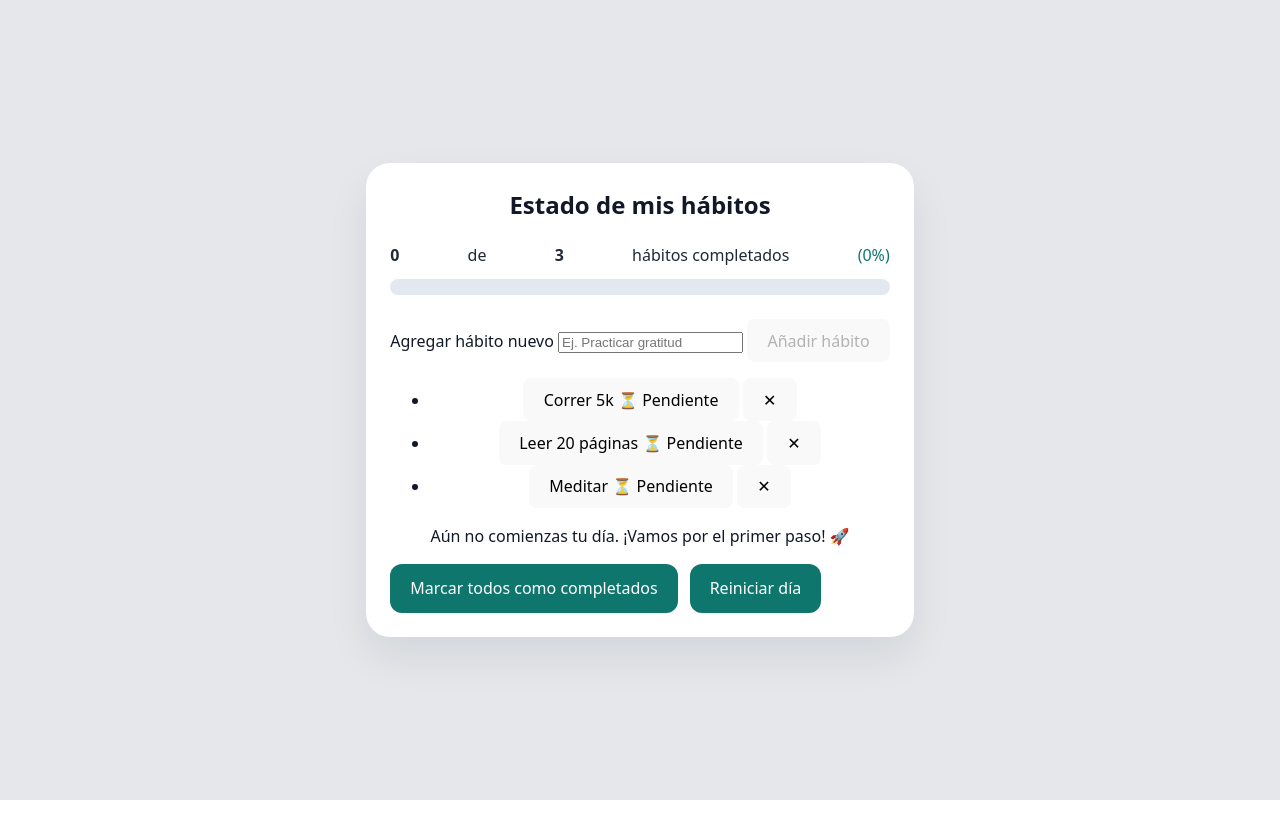
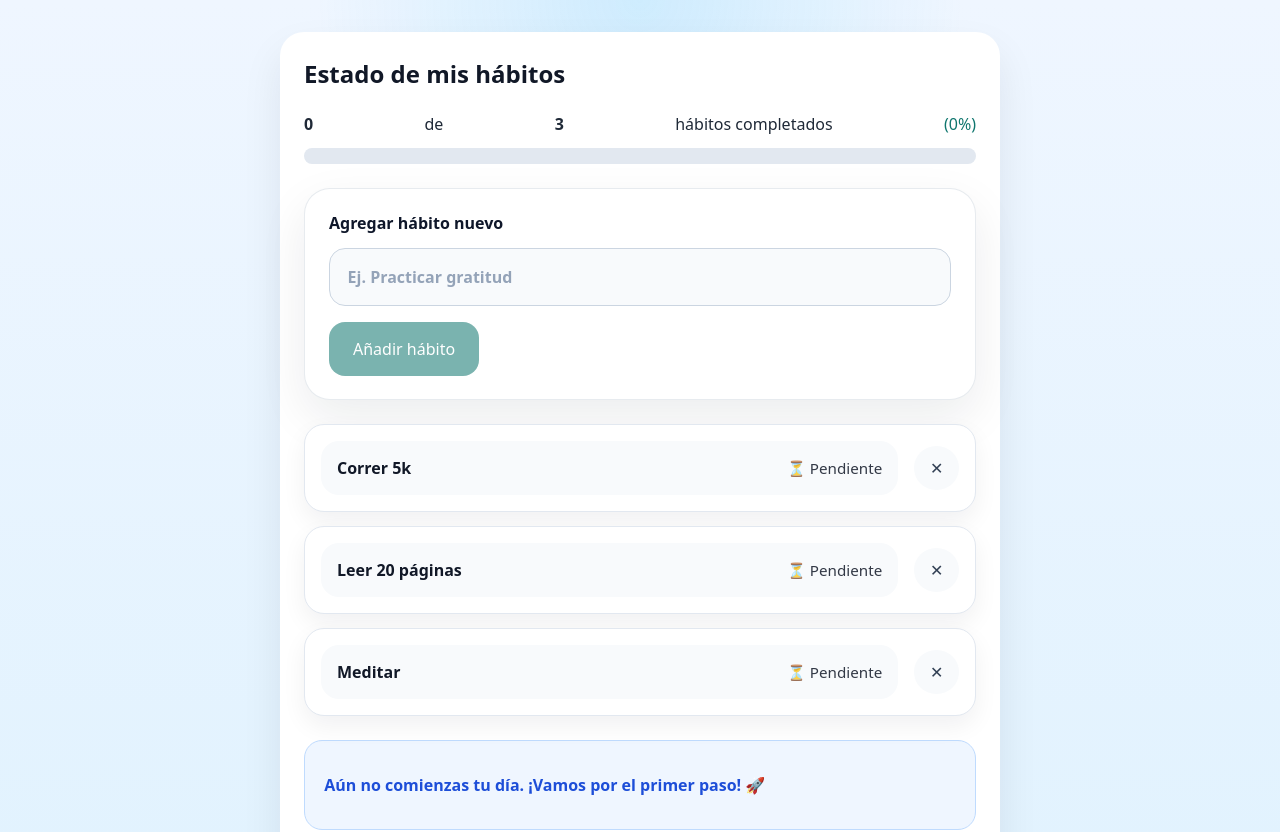
Before and after one commit to Hinalador/Svelte_project, a Svelte app in the folder habit-tracker/: page / in a window 1280 px wide. Shown: the top 832 px of the page. Before the commit the page ends 800 px from the top, so only its background shows below. Built offline with nearby package versions, Linux system fonts and the light colour scheme.

Commit message:
style: refine habit tracker UI and update README notes

```diff
--- a/habit-tracker/src/app.css
+++ b/habit-tracker/src/app.css
@@ -4,8 +4,8 @@
   font-weight: 400;
 
   color-scheme: light dark;
-  color: #111827;
-  background-color: #f8fafc;
+  color: #0f172a;
+  background-color: #e0f2fe;
 
   font-synthesis: none;
   text-rendering: optimizeLegibility;
@@ -17,77 +17,251 @@
   box-sizing: border-box;
 }
 
+html,
 body {
   margin: 0;
+  min-height: 100%;
+}
+
+body {
   display: flex;
-  place-items: center;
+  justify-content: center;
+  align-items: center;
   min-width: 320px;
   min-height: 100vh;
-  background-color: #e5e7eb;
+  background: radial-gradient(circle at top, rgba(56, 189, 248, 0.18), transparent 28%),
+    linear-gradient(180deg, #eff6ff 0%, #e0f2fe 100%);
   color: inherit;
 }
 
 a {
-  font-weight: 500;
-  color: #646cff;
-  text-decoration: inherit;
-}
-a:hover {
-  color: #535bf2;
+  color: inherit;
+  text-decoration: none;
 }
 
-body {
-  margin: 0;
-  display: flex;
-  place-items: center;
-  min-width: 320px;
-  min-height: 100vh;
-}
-
-h1 {
-  font-size: 3.2em;
-  line-height: 1.1;
-}
-
-.card {
-  padding: 2em;
+button,
+input {
+  font: inherit;
 }
 
 #app {
-  max-width: 1280px;
+  width: min(100%, 860px);
   margin: 0 auto;
-  padding: 2rem;
-  text-align: center;
+  padding: 2rem 1rem;
 }
 
-button {
-  border-radius: 8px;
-  border: 1px solid transparent;
-  padding: 0.6em 1.2em;
-  font-size: 1em;
-  font-weight: 500;
-  font-family: inherit;
-  background-color: #1a1a1a;
-  cursor: pointer;
-  transition: border-color 0.25s;
-}
-button:hover {
-  border-color: #646cff;
-}
-button:focus,
-button:focus-visible {
-  outline: 4px auto -webkit-focus-ring-color;
+.formulario-habito {
+  display: grid;
+  gap: 1rem;
+  margin-bottom: 1.5rem;
+  padding: 1.4rem 1.5rem;
+  border-radius: 26px;
+  background: #ffffff;
+  border: 1px solid rgba(148, 163, 184, 0.22);
+  box-shadow: 0 18px 48px rgba(15, 23, 42, 0.08);
 }
 
-@media (prefers-color-scheme: light) {
-  :root {
-    color: #213547;
-    background-color: #ffffff;
+.formulario-habito label {
+  display: grid;
+  gap: 0.8rem;
+  font-weight: 700;
+  color: #0f172a;
+}
+
+.formulario-habito input {
+  width: 100%;
+  padding: 1rem 1.1rem;
+  border-radius: 16px;
+  border: 1px solid #cbd5e1;
+  background: #f8fafc;
+  color: #0f172a;
+  outline: none;
+  transition: border-color 0.2s ease, box-shadow 0.2s ease;
+}
+
+.formulario-habito input:focus {
+  border-color: #38bdf8;
+  box-shadow: 0 0 0 4px rgba(56, 189, 248, 0.15);
+}
+
+.formulario-habito input::placeholder {
+  color: #94a3b8;
+}
+
+.formulario-habito button {
+  width: fit-content;
+  padding: 0.95rem 1.5rem;
+  border-radius: 16px;
+  border: none;
+  background-color: #0f766e;
+  color: #ffffff;
+  cursor: pointer;
+  transition: background-color 0.2s ease, transform 0.2s ease;
+}
+
+.formulario-habito button:hover:not(:disabled) {
+  background-color: #115e59;
+  transform: translateY(-1px);
+}
+
+.formulario-habito button:disabled {
+  opacity: 0.55;
+  cursor: not-allowed;
+}
+
+.lista-habitos {
+  list-style: none;
+  padding: 0;
+  margin: 0 0 1.5rem;
+  display: grid;
+  gap: 0.85rem;
+}
+
+.lista-habitos li {
+  display: grid;
+  grid-template-columns: 1fr auto;
+  gap: 1rem;
+  align-items: center;
+  padding: 1rem 1rem;
+  background: #ffffff;
+  border: 1px solid #e2e8f0;
+  border-radius: 20px;
+  box-shadow: 0 10px 24px rgba(15, 23, 42, 0.06);
+}
+
+.lista-habitos li.completado {
+  background: #ecfdf5;
+  color: #166534;
+}
+
+.habito-boton {
+  width: 100%;
+  display: flex;
+  justify-content: space-between;
+  align-items: center;
+  gap: 0.75rem;
+  padding: 0.95rem 1rem;
+  border: none;
+  border-radius: 18px;
+  background: #f8fafc;
+  color: inherit;
+  text-align: left;
+  cursor: pointer;
+  transition: background-color 0.2s ease, transform 0.2s ease;
+}
+
+.habito-boton:hover {
+  background: #e2e8f0;
+  transform: translateY(-1px);
+}
+
+.nombre-habito {
+  font-weight: 700;
+}
+
+.estado {
+  font-size: 0.95rem;
+  opacity: 0.85;
+}
+
+.btn-eliminar {
+  width: 2.8rem;
+  height: 2.8rem;
+  border-radius: 999px;
+  border: none;
+  background: #f8fafc;
+  color: #334155;
+  cursor: pointer;
+  transition: background-color 0.2s ease, transform 0.2s ease;
+}
+
+.btn-eliminar:hover {
+  background: #fee2e2;
+  transform: translateY(-1px);
+}
+
+.vacío {
+  padding: 1rem;
+  text-align: center;
+  color: #64748b;
+  background: #f8fafc;
+  border: 1px solid #e2e8f0;
+  border-radius: 18px;
+}
+
+.alerta {
+  padding: 1rem 1.2rem;
+  border-radius: 18px;
+  margin: 1.5rem 0;
+  font-weight: 600;
+}
+
+.alerta-inicio {
+  background-color: #eff6ff;
+  color: #1d4ed8;
+  border: 1px solid #bfdbfe;
+}
+
+.alerta-progreso {
+  background-color: #fff7ed;
+  color: #c2410c;
+  border: 1px solid #fed7aa;
+}
+
+.alerta-exito {
+  background-color: #ecfdf5;
+  color: #166534;
+  border: 1px solid #d1fae5;
+}
+
+.acciones {
+  display: flex;
+  flex-wrap: wrap;
+  gap: 0.75rem;
+}
+
+.acciones button {
+  flex: 1 1 220px;
+  padding: 0.95rem 1.4rem;
+  border-radius: 18px;
+  border: none;
+  background-color: #0f766e;
+  color: #ffffff;
+  cursor: pointer;
+  transition: background-color 0.2s ease, transform 0.2s ease;
+}
+
+.acciones button:hover:not(:disabled) {
+  background-color: #115e59;
+  transform: translateY(-1px);
+}
+
+.acciones button:disabled {
+  opacity: 0.45;
+  cursor: not-allowed;
+}
+
+.btn-secundario {
+  background-color: #e2e8eb;
+  color: #0f172a;
+}
+
+.btn-secundario:hover:not(:disabled) {
+  background-color: #cbd5e1;
+}
+
+@media (max-width: 640px) {
+  body {
+    align-items: flex-start;
+    padding: 1rem;
   }
-  a:hover {
-    color: #747bff;
+
+  #app {
+    width: 100%;
+    padding: 1rem;
   }
-  button {
-    background-color: #f9f9f9;
+
+  .acciones {
+    flex-direction: column;
   }
 }
```
Also changed, not shown: 2 other files (tests, documents, lock files or other folders).
